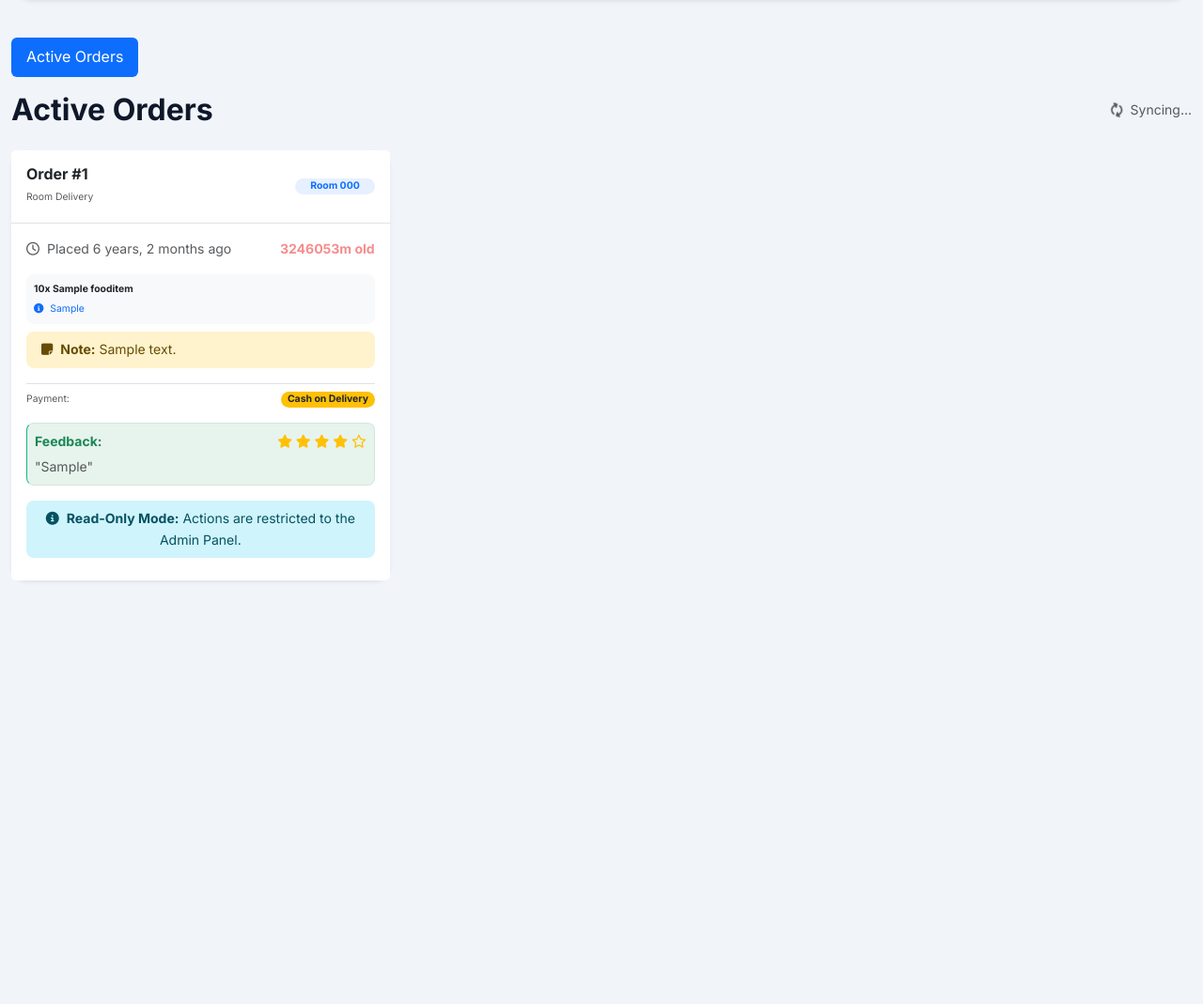
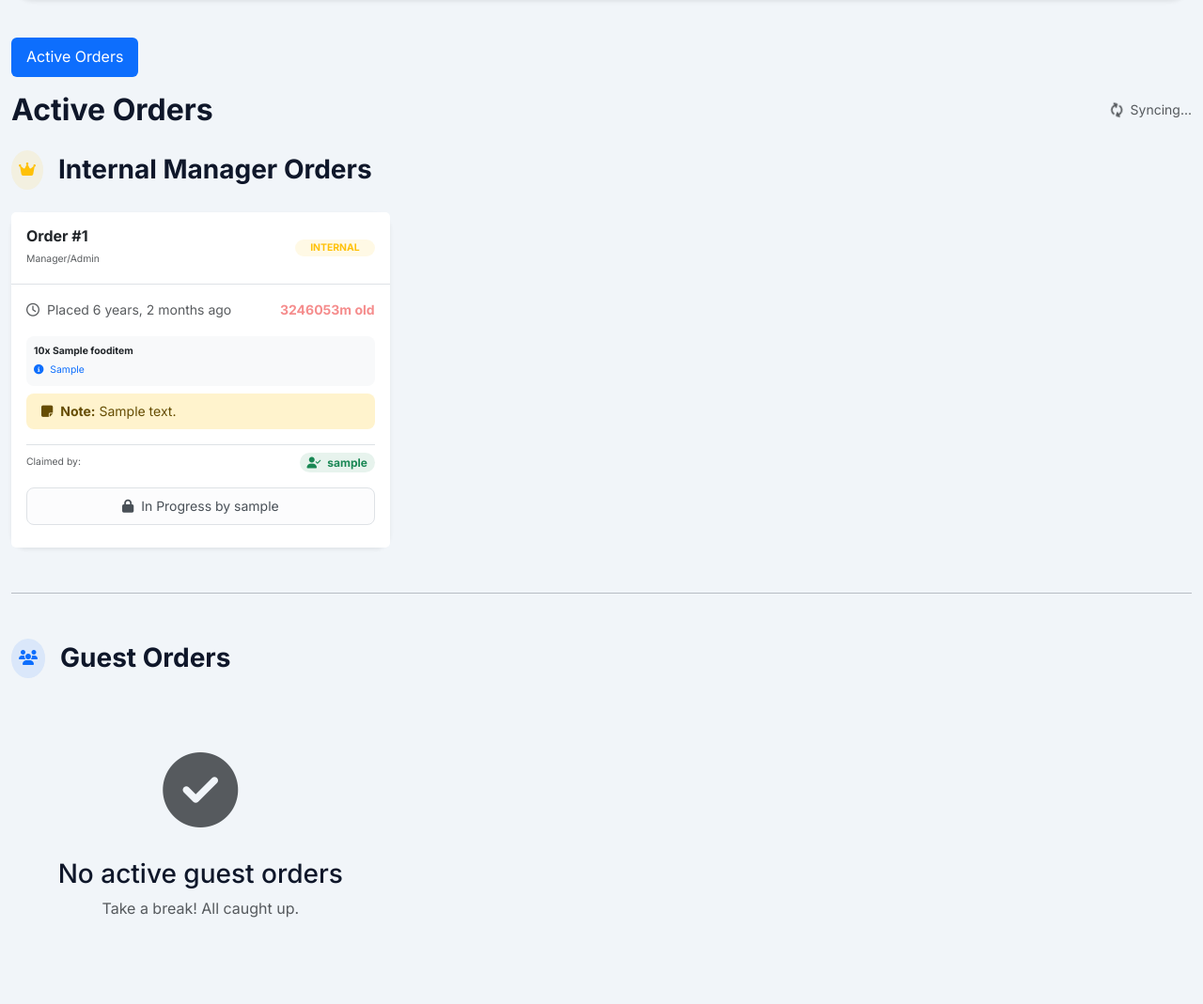
Before and after one commit to arjunbabu9656/Hotal-management, a Django app: page /staff/ in a window 1280 px wide. Shown: the part 74-1143 px from the top of the page at 94% size. Before the commit the page ends 693 px from the top, so only its background shows below. Run offline with Django 5.2, Linux system fonts and the light colour scheme; a user stored in the database is signed in; tables that the repository leaves empty hold one stand-in row (values such as "Sample post").

Commit message:
Internal Order System: Staff Claim Logic & Manager Sections added

```diff
--- a/orders/models.py
+++ b/orders/models.py
@@ -20,6 +20,7 @@ class Order(models.Model):
         ('card', 'Card Payment'),
         ('upi', 'UPI Payment'),
     )
+    is_internal = models.BooleanField(default=False)
     customer = models.ForeignKey(User, on_delete=models.CASCADE, related_name='orders')
     room_number = models.CharField(max_length=10, blank=True, null=True)
     order_type = models.CharField(max_length=10, choices=ORDER_TYPE_CHOICES, default='delivery')
--- a/orders/views.py
+++ b/orders/views.py
@@ -91,6 +91,7 @@ def checkout(request):
 
         order = Order.objects.create(
             customer=request.user,
+            is_internal=request.user.is_superuser or request.user.profile.role in ['manager', 'owner', 'staff'],
             room_number=room_number if order_type == 'delivery' else None,
             order_type=order_type,
             payment_method=payment_method,
--- a/staff/templates/staff/dashboard.html
+++ b/staff/templates/staff/dashboard.html
@@ -11,84 +11,37 @@
 </div>
 
 
+{% if internal_orders %}
+<div class="mb-5">
+    <div class="d-flex align-items-center mb-4">
+        <div class="bg-warning bg-opacity-10 rounded-circle p-2 me-3">
+            <i class="fas fa-crown text-warning"></i>
+        </div>
+        <h3 class="fw-bold mb-0">Internal Manager Orders</h3>
+    </div>
+    <div class="row row-cols-1 row-cols-md-2 row-cols-xl-3 g-4">
+        {% for order in internal_orders %}
+            {% include "staff/partials/order_card.html" with order=order is_internal=True %}
+        {% endfor %}
+    </div>
+</div>
+<hr class="my-5 opacity-10">
+{% endif %}
+
+<div class="d-flex align-items-center mb-4">
+    <div class="bg-primary bg-opacity-10 rounded-circle p-2 me-3">
+        <i class="fas fa-users text-primary"></i>
+    </div>
+    <h3 class="fw-bold mb-0">Guest Orders</h3>
+</div>
+
 <div class="row row-cols-1 row-cols-md-2 row-cols-xl-3 g-4" id="orders-container">
     {% for order in orders %}
-    <div class="col order-card-item animate-fade-in" data-order-id="{{ order.id }}" data-timestamp="{{ order.created_at|date:'U' }}">
-        <div class="card card-order h-100 shadow-sm rounded-4 border-0">
-            <div class="card-header bg-white py-2 py-md-3 border-bottom d-flex justify-content-between align-items-center">
-                <div>
-                    <h6 class="mb-0 fw-bold fs-6">Order #{{ order.id }}</h6>
-                    <span class="text-muted extra-small">{{ order.get_order_type_display }}</span>
-                </div>
-                {% if order.order_type == 'delivery' %}
-                <span class="badge bg-primary bg-opacity-10 text-primary rounded-pill px-2 px-md-3 extra-small">Room {{ order.room_number }}</span>
-                {% endif %}
-            </div>
-            <div class="card-body">
-                <div class="mb-3 d-flex justify-content-between align-items-center">
-                    <span class="small text-muted"><i class="far fa-clock me-1"></i> Placed {{ order.created_at|timesince }} ago</span>
-                    <span id="age-indicator-{{ order.id }}" class="small fw-bold"></span>
-                </div>
-
-                <div class="items-list mb-2">
-                    {% for item in order.items.all %}
-                    <div class="d-flex justify-content-between align-items-start mb-1 p-1 p-md-2 bg-light rounded-3">
-                        <div class="w-100">
-                            <div class="d-flex justify-content-between">
-                                <span class="fw-bold extra-small">{{ item.quantity }}x {{ item.food_item.name }}</span>
-                            </div>
-                            {% if item.instructions %}
-                            <div class="mt-1 extra-small text-primary">
-                                <i class="fas fa-info-circle me-1"></i> {{ item.instructions }}
-                            </div>
-                            {% endif %}
-                        </div>
-                    </div>
-                    {% endfor %}
-                </div>
-
-                {% if order.special_note %}
-                <div class="alert alert-warning py-2 px-3 small border-0 mb-3 rounded-3">
-                    <i class="fas fa-sticky-note me-2"></i><strong>Note:</strong> {{ order.special_note }}
-                </div>
-                {% endif %}
-
-                <div class="d-flex justify-content-between align-items-center mt-2 pt-2 border-top">
-                    <span class="extra-small text-muted">Payment:</span>
-                    <span class="badge rounded-pill extra-small {% if order.payment_method == 'cash' %}bg-warning text-dark{% elif order.payment_method == 'card' %}bg-primary{% else %}bg-info text-white{% endif %}">
-                        {{ order.get_payment_method_display }}
-                    </span>
-                </div>
-
-                {% if order.rating %}
-                <div class="mt-3 p-2 bg-success bg-opacity-10 rounded-3 border border-success border-opacity-10">
-                    <div class="d-flex justify-content-between align-items-center mb-1">
-                        <span class="small fw-bold text-success">Feedback:</span>
-                        <span class="text-warning small">
-                            {% for i in "12345" %}
-                            <i class="{% if forloop.counter <= order.rating %}fas{% else %}far{% endif %} fa-star"></i>
-                            {% endfor %}
-                        </span>
-                    </div>
-                    {% if order.feedback %}
-                    <p class="small mb-0 text-muted">"{{ order.feedback|truncatechars:100 }}"</p>
-                    {% endif %}
-                </div>
-                {% endif %}
-            </div>
-            <div class="card-footer bg-white border-top-0 pb-4 pt-0">
-                <div class="d-grid gap-2">
-                    <div class="alert alert-info py-2 px-3 small border-0 mb-0 rounded-3 text-center">
-                        <i class="fas fa-info-circle me-2"></i><strong>Read-Only Mode:</strong> Actions are restricted to the Admin Panel.
-                    </div>
-                </div>
-            </div>
-        </div>
-    </div>
+        {% include "staff/partials/order_card.html" with order=order %}
     {% empty %}
     <div class="col-12 text-center py-5">
         <div class="display-1 text-muted mb-4"><i class="fas fa-check-circle"></i></div>
-        <h3>No active orders</h3>
+        <h3>No active guest orders</h3>
         <p class="text-muted">Take a break! All caught up.</p>
     </div>
     {% endfor %}
--- /dev/null
+++ b/staff/templates/staff/partials/order_card.html
@@ -0,0 +1,71 @@
+{% load static %}
+<div class="col order-card-item animate-fade-in" data-order-id="{{ order.id }}" data-timestamp="{{ order.created_at|date:'U' }}">
+    <div class="card card-order h-100 shadow-sm rounded-4 border-0" style="border-left: 5px solid {% if order.is_internal %}#ffc107{% else %}#007bff{% endif %}">
+        <div class="card-header bg-white py-2 py-md-3 border-bottom d-flex justify-content-between align-items-center">
+            <div>
+                <h6 class="mb-0 fw-bold fs-6">Order #{{ order.id }}</h6>
+                <span class="text-muted extra-small">{% if order.is_internal %}Manager/Admin{% else %}{{ order.get_order_type_display }}{% endif %}</span>
+            </div>
+            {% if order.is_internal %}
+                <span class="badge bg-warning bg-opacity-10 text-warning rounded-pill px-2 px-md-3 extra-small fw-bold">INTERNAL</span>
+            {% elif order.room_number %}
+                <span class="badge bg-primary bg-opacity-10 text-primary rounded-pill px-2 px-md-3 extra-small">Room {{ order.room_number }}</span>
+            {% endif %}
+        </div>
+        <div class="card-body">
+            <div class="mb-3 d-flex justify-content-between align-items-center">
+                <span class="small text-muted"><i class="far fa-clock me-1"></i> Placed {{ order.created_at|timesince }} ago</span>
+                <span id="age-indicator-{{ order.id }}" class="small fw-bold"></span>
+            </div>
+
+            <div class="items-list mb-2">
+                {% for item in order.items.all %}
+                <div class="d-flex justify-content-between align-items-start mb-1 p-1 p-md-2 bg-light rounded-3">
+                    <div class="w-100">
+                        <div class="d-flex justify-content-between">
+                            <span class="fw-bold extra-small">{{ item.quantity }}x {{ item.food_item.name }}</span>
+                        </div>
+                        {% if item.instructions %}
+                        <div class="mt-1 extra-small text-primary">
+                            <i class="fas fa-info-circle me-1"></i> {{ item.instructions }}
+                        </div>
+                        {% endif %}
+                    </div>
+                </div>
+                {% endfor %}
+            </div>
+
+            {% if order.special_note %}
+            <div class="alert alert-warning py-2 px-3 small border-0 mb-3 rounded-3">
+                <i class="fas fa-sticky-note me-2"></i><strong>Note:</strong> {{ order.special_note }}
+            </div>
+            {% endif %}
+
+            <div class="d-flex justify-content-between align-items-center mt-2 pt-2 border-top">
+                <span class="extra-small text-muted">Claimed by:</span>
+                {% if order.assigned_to %}
+                <span class="badge bg-success bg-opacity-10 text-success rounded-pill fw-bold">
+                    <i class="fas fa-user-check me-1"></i> {{ order.assigned_to.username }}
+                </span>
+                {% else %}
+                <span class="badge bg-danger bg-opacity-10 text-danger rounded-pill fw-bold">
+                    <i class="fas fa-exclamation-circle me-1"></i> UNCLAIMED
+                </span>
+                {% endif %}
+            </div>
+        </div>
+        <div class="card-footer bg-white border-top-0 pb-4 pt-0">
+            <div class="d-grid gap-2">
+                {% if not order.assigned_to %}
+                    <a href="{% url 'staff:take_order' order.id %}" class="btn btn-premium rounded-pill py-2 fw-bold animate-pulse">
+                        <i class="fas fa-hand-holding-heart me-2"></i>CLAIM THIS ORDER
+                    </a>
+                {% else %}
+                    <div class="alert alert-light border border-dashed py-2 px-3 small mb-0 rounded-3 text-center">
+                        <i class="fas fa-lock me-2"></i>In Progress by {{ order.assigned_to.username }}
+                    </div>
+                {% endif %}
+            </div>
+        </div>
+    </div>
+</div>
--- a/staff/urls.py
+++ b/staff/urls.py
@@ -8,4 +8,5 @@ urlpatterns = [
     path('order/<int:order_id>/status/<str:new_status>/', views.update_order_status, name='update_status'),
     path('menu-availability/', views.menu_availability, name='menu_availability'),
     path('menu-availability/toggle/<int:item_id>/', views.toggle_availability, name='toggle_availability'),
+    path('order/<int:order_id>/take/', views.take_order, name='take_order'),
 ]
--- a/staff/views.py
+++ b/staff/views.py
@@ -10,15 +10,37 @@ from orders.views import assign_order_to_role
 @login_required
 @role_required(allowed_roles=['staff', 'owner'])
 def dashboard(request):
-    # ONLY see orders strictly assigned to the user, and EXCLUDE orders placed by managers
+    # Separate orders into Regular and Internal (Manager)
     active_orders = Order.objects.filter(
         status__in=['pending', 'preparing', 'ready', 'delivering'],
         is_archived=False
     ).order_by('created_at')
 
+    regular_orders = active_orders.filter(is_internal=False)
+    internal_orders = active_orders.filter(is_internal=True)
+
     return render(request, 'staff/dashboard.html', {
-        'orders': active_orders,
+        'orders': regular_orders,
+        'internal_orders': internal_orders,
     })
+
+@login_required
+@role_required(allowed_roles=['staff', 'owner'])
+def take_order(request, order_id):
+    from django.contrib import messages
+    order = get_object_or_404(Order, id=order_id, is_archived=False)
+
+    if not order.assigned_to:
+        order.assigned_to = request.user
+        # When taken, auto-move to preparing if it was pending
+        if order.status == 'pending':
+            order.status = 'preparing'
+        order.save()
+        messages.success(request, f"Order #{order.id} successfully taken by you!")
+    else:
+        messages.error(request, f"This order was already taken by {order.assigned_to.username}.")
+
+    return redirect('staff:dashboard')
 
 @login_required
 @owner_required
```
Also changed, not shown: orders/migrations/0008_order_is_internal.py (added).
